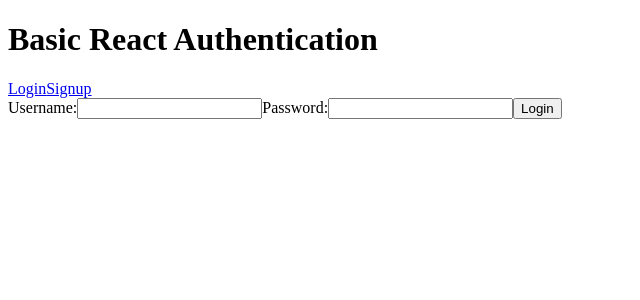
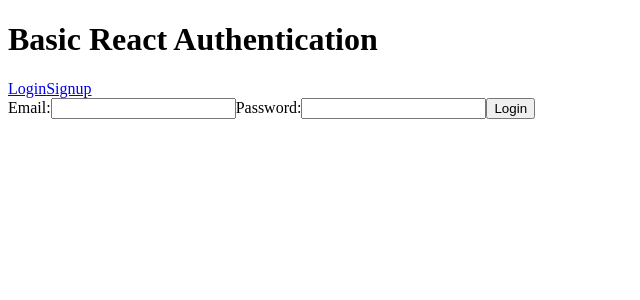
Before and after one commit to on2wheels-es/front-end, a React (Create React App) app: page /login in a window 1280 px wide. Shown: the top 300 px of the page, without its empty margins (0-640 px from the left). Built offline with nearby package versions, Linux system fonts and the light colour scheme; no server answers.

Commit message:
updates login with app properties

```diff
--- a/src/pages/Login.js
+++ b/src/pages/Login.js
@@ -6,16 +6,16 @@
   constructor(props) {
     super(props)
     this.state = {
-      username: "",
+      email: "",
       password: ""
     };
   }
 
   handleFormSubmit = event => {
     event.preventDefault();
-    const { username, password } = this.state;
+    const { email, password } = this.state;
     this.props.login({
-      username,
+      email,
       password
     })
   };
@@ -26,14 +26,14 @@
   };
 
   render() {
-    const { username, password } = this.state;
+    const { email, password } = this.state;
     return (
       <form onSubmit={this.handleFormSubmit}>
-        <label>Username:</label>
+        <label>Email:</label>
         <input
           type="text"
-          name="username"
-          value={username}
+          name="email"
+          value={email}
           onChange={this.handleChange}
         />
         <label>Password:</label>
--- a/src/providers/AuthProvider.jsx
+++ b/src/providers/AuthProvider.jsx
@@ -52,14 +52,14 @@
     }
   }
 
-  login = async ({ username, password }) => {
+  login = async ({ email, password }) => {
 
     try {
       this.setState({
         status: 'loading',
         user: null,
       })
-      const user = await apiClient.login({ username, password })
+      const user = await apiClient.login({ email, password })
       this.setState({
         status: 'loggedIn',
         user,
```
